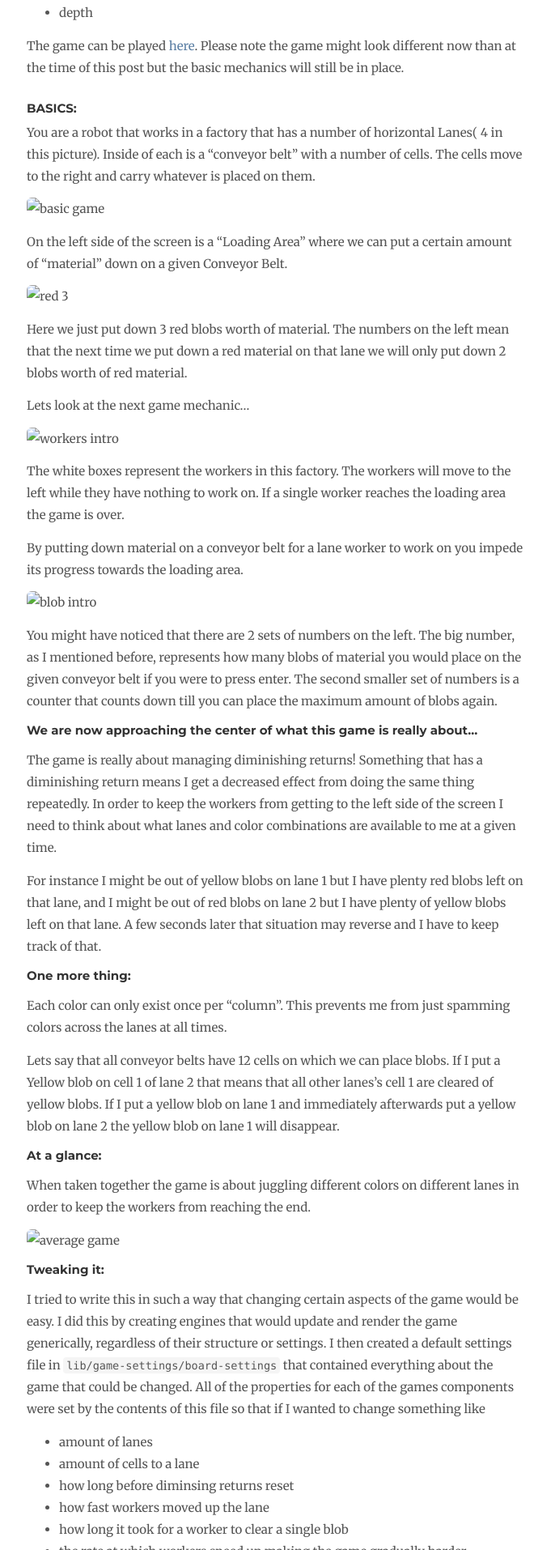
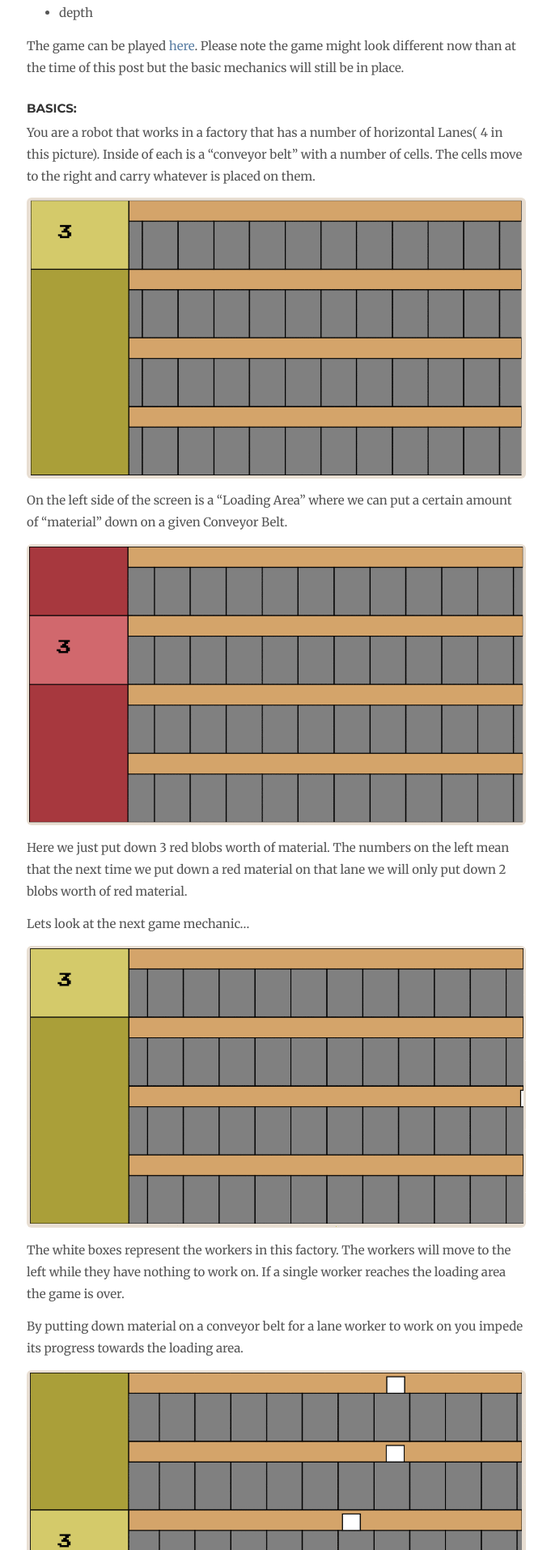
Before and after one commit to HoffsMH/HoffsMH.github.io, a Jekyll site: the page built from _posts/2016-02-11-robo-loader.md, in a window 1280 px wide. Shown: the part 933-2847 px from the top of the page at 81% size, without its empty margins (137-818 px from the left). Built offline with Jekyll 4.4.1, drawn with Linux system fonts in a browser that asks for light colours; nearby versions of some CDN libraries; comment, search, counter and statistics services are not loaded.

Commit message:
updates robo-loader blog images

````diff
--- a/_posts/2016-02-11-robo-loader.md
+++ b/_posts/2016-02-11-robo-loader.md
@@ -34,23 +34,23 @@ The game can be played [here](/robo-loader). Please note the game might look dif
 ### Basics:
 You are a robot that works in a factory that has a number of horizontal Lanes( 4 in this picture). Inside of each is a "conveyor belt" with a number of cells. The cells move to the right and carry whatever is placed on them.
 
-![basic game](blog/images/robo-loader/basic-game.gif)
+![basic game](/blog/images/robo-loader/basic-game.gif)
 
 On the left side of the screen is a "Loading Area" where we can put a certain amount of "material" down on a given Conveyor Belt.
 
-![red 3](blog/images/robo-loader/red-3-game.gif)
+![red 3](/blog/images/robo-loader/red-3-game.gif)
 
  Here we just put down 3 red blobs worth of material. The numbers on the left mean that the next time we put down a red material on that lane we will only put down 2 blobs worth of red material.
 
  Lets look at the next game mechanic...
 
- ![workers intro](blog/images/robo-loader/workers-intro-game.gif)
+ ![workers intro](/blog/images/robo-loader/workers-intro-game.gif)
 
  The white boxes represent the workers in this factory. The workers will move to the left while they have nothing to work on. If a single worker reaches the loading area the game is over.
 
 By putting down material on a conveyor belt for a lane worker to work on you impede its progress towards the loading area.
 
- ![blob intro](blog/images/robo-loader/blob-intro.gif)
+ ![blob intro](/blog/images/robo-loader/blob-intro.gif)
 
 You might have noticed that there are 2 sets of numbers on the left. The big number, as I mentioned before, represents how many blobs of material you would place on the given conveyor belt if you were to press enter. The second smaller set of numbers is a counter that counts down till you can place the maximum amount of blobs again.
 
@@ -69,7 +69,7 @@ Lets say that all conveyor belts have 12 cells on which we can place blobs. If I
 
 When taken together the game is about juggling different colors on different lanes in order to keep the workers from reaching the end.
 
-![average game](blog/images/robo-loader/average-game.gif)
+![average game](/blog/images/robo-loader/average-game.gif)
 
 #### Tweaking it:
 I tried to write this in such a way that changing certain aspects of the game would be easy. I did this by creating engines that would update and render the game  generically, regardless of their structure or settings. I then created a default settings file in ```lib/game-settings/board-settings``` that contained everything about the game that could be changed. All of the properties for each of the games components were set by the contents of this file so that if I wanted to change something like
````
